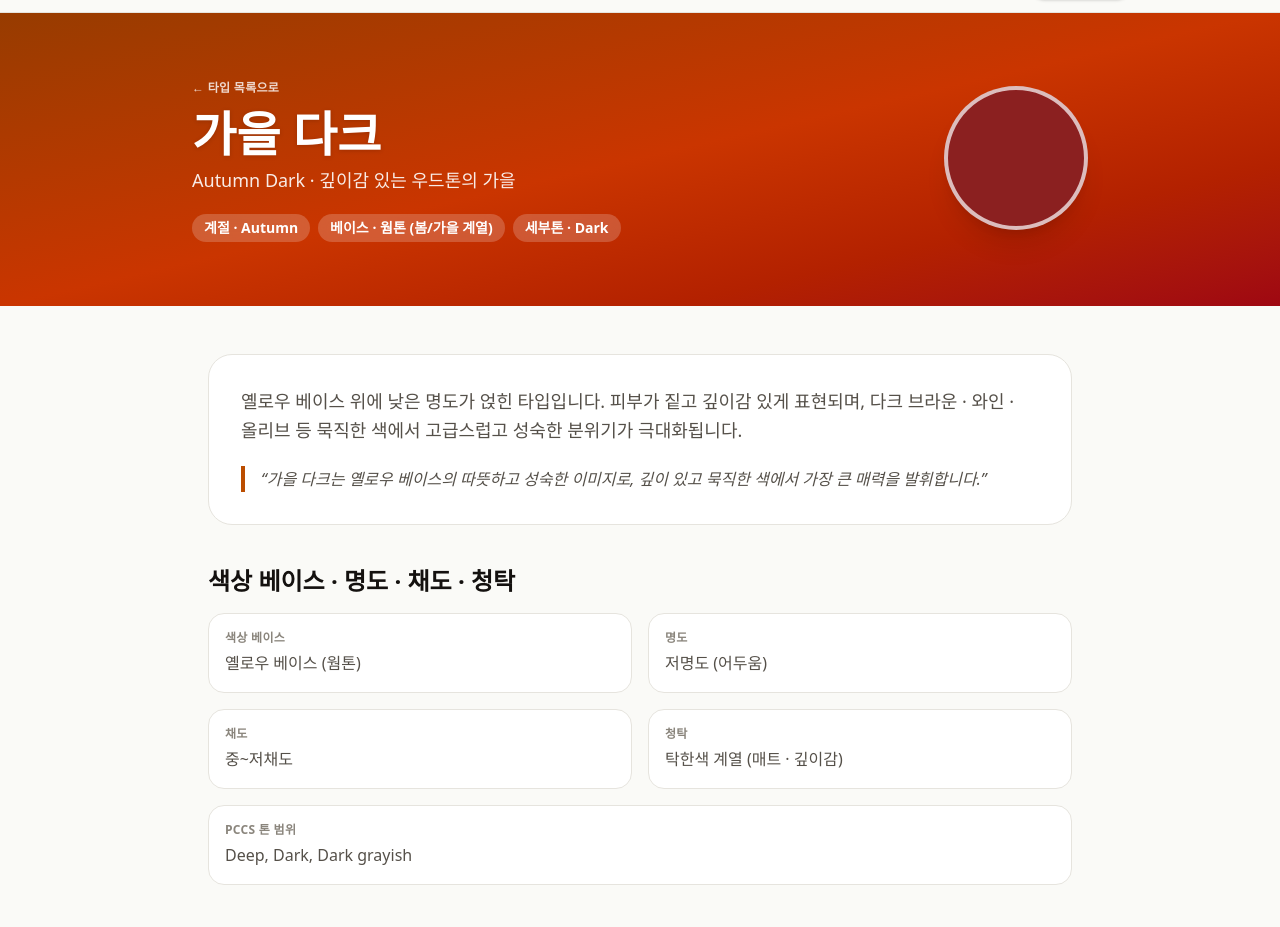
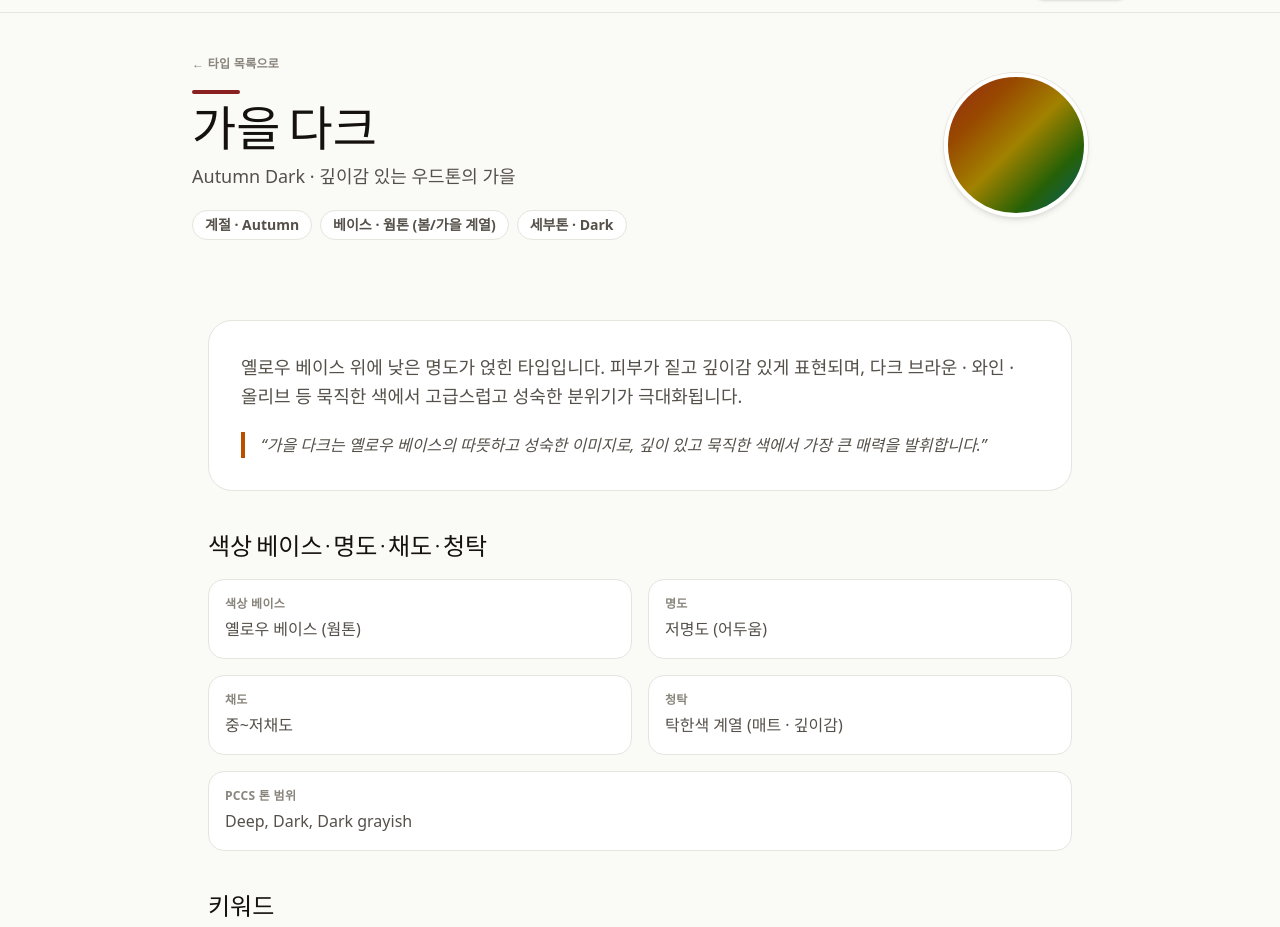
Before and after one commit to sadie100/personal-color-test, a React (Vite) app: page /types/autumn-dark in a window 1280 px wide. Shown: the part 54-981 px from the top of the page. Built offline with nearby package versions, Linux system fonts and the light colour scheme; a web font is replaced by a local one.

Commit message:
ui: 컬러타입유형 세부 페이지 디자인을 새 디자인에 맞춤

```diff
--- a/src/data/colorTypeMeta.ts
+++ b/src/data/colorTypeMeta.ts
@@ -14,14 +14,10 @@ export interface ColorTypeMeta {
   detailTone: DetailTone;
   base: BaseTone;
   signatureHex: string;
-  /** Tailwind gradient classes (without the `bg-gradient-to-*` direction). */
-  gradientClass: string;
   /** border-color utility for top accent on cards. */
   borderClass: string;
   /** soft background tint for cards. */
   bgClass: string;
-  /** hero text color — either "text-white" or "text-slate-900". */
-  heroTextClass: string;
   /** THEORY.md §7 PCCS tone list (language-neutral). */
   pccs: string;
 }
@@ -34,10 +30,8 @@ export const colorTypeMetas: Record<ColorTypeSlug, ColorTypeMeta> = {
     detailTone: "Light",
     base: "Warm",
     signatureHex: "#F5D8B8",
-    gradientClass: "from-amber-200 via-orange-200 to-yellow-100",
     borderClass: "border-amber-300",
     bgClass: "bg-amber-50",
-    heroTextClass: "text-slate-900",
     pccs: "Pale, Light",
   },
   "spring-bright": {
@@ -47,10 +41,8 @@ export const colorTypeMetas: Record<ColorTypeSlug, ColorTypeMeta> = {
     detailTone: "Bright",
     base: "Warm",
     signatureHex: "#FF8C00",
-    gradientClass: "from-rose-400 via-amber-400 to-yellow-300",
     borderClass: "border-rose-400",
     bgClass: "bg-rose-50",
-    heroTextClass: "text-white",
     pccs: "Bright, Vivid",
   },
   "summer-light": {
@@ -60,10 +52,8 @@ export const colorTypeMetas: Record<ColorTypeSlug, ColorTypeMeta> = {
     detailTone: "Light",
     base: "Cool",
     signatureHex: "#C8D8F0",
-    gradientClass: "from-sky-200 via-indigo-200 to-fuchsia-100",
     borderClass: "border-sky-300",
     bgClass: "bg-sky-50",
-    heroTextClass: "text-slate-900",
     pccs: "Pale, Light",
   },
   "summer-muted": {
@@ -73,10 +63,8 @@ export const colorTypeMetas: Record<ColorTypeSlug, ColorTypeMeta> = {
     detailTone: "Muted",
     base: "Cool",
     signatureHex: "#8098C0",
-    gradientClass: "from-slate-400 via-indigo-300 to-purple-300",
     borderClass: "border-slate-400",
     bgClass: "bg-slate-50",
-    heroTextClass: "text-white",
     pccs: "Soft, Light grayish, Grayish, Dull, Strong",
   },
   "autumn-muted": {
@@ -86,10 +74,8 @@ export const colorTypeMetas: Record<ColorTypeSlug, ColorTypeMeta> = {
     detailTone: "Muted",
     base: "Warm",
     signatureHex: "#C8B860",
-    gradientClass: "from-stone-400 via-amber-500 to-orange-400",
     borderClass: "border-stone-400",
     bgClass: "bg-stone-50",
-    heroTextClass: "text-white",
     pccs: "Soft, Light grayish, Grayish, Dull, Strong",
   },
   "autumn-dark": {
@@ -99,10 +85,8 @@ export const colorTypeMetas: Record<ColorTypeSlug, ColorTypeMeta> = {
     detailTone: "Dark",
     base: "Warm",
     signatureHex: "#8B2020",
-    gradientClass: "from-amber-800 via-orange-700 to-red-800",
     borderClass: "border-amber-700",
     bgClass: "bg-amber-50",
-    heroTextClass: "text-white",
     pccs: "Deep, Dark, Dark grayish",
   },
   "winter-bright": {
@@ -112,10 +96,8 @@ export const colorTypeMetas: Record<ColorTypeSlug, ColorTypeMeta> = {
     detailTone: "Bright",
     base: "Cool",
     signatureHex: "#FF1493",
-    gradientClass: "from-fuchsia-500 via-purple-500 to-sky-500",
     borderClass: "border-fuchsia-500",
     bgClass: "bg-fuchsia-50",
-    heroTextClass: "text-white",
     pccs: "Pale, Bright, Vivid, Strong, Deep",
   },
   "winter-dark": {
@@ -125,10 +107,8 @@ export const colorTypeMetas: Record<ColorTypeSlug, ColorTypeMeta> = {
     detailTone: "Dark",
     base: "Cool",
     signatureHex: "#001850",
-    gradientClass: "from-indigo-900 via-slate-800 to-slate-900",
     borderClass: "border-indigo-800",
     bgClass: "bg-slate-100",
-    heroTextClass: "text-white",
     pccs: "Deep, Dark, Dark grayish",
   },
 };
--- a/src/pages/ColorTypeDetail.tsx
+++ b/src/pages/ColorTypeDetail.tsx
@@ -1,11 +1,11 @@
-import { useMemo } from "react";
+import { useMemo, type CSSProperties } from "react";
 import { Link, Navigate, useParams } from "react-router-dom";
 
 import { StylingRecommendations } from "../components/StylingRecommendations";
 import { colorData } from "../data/colorData";
 import { colorTypeMetas } from "../data/colorTypeMeta";
 import { translations } from "../i18n/translations";
-import type { ColorTypeSlug, Lang } from "../types";
+import type { Color, ColorTypeSlug, Lang } from "../types";
 import { colorTypeSlugs, fromSlug } from "../utils/colorTypeSlug";
 
 interface ColorTypeDetailProps {
@@ -22,6 +22,18 @@ const getAdjacent = (slug: ColorTypeSlug): AdjacentSlugs => {
   const prev = colorTypeSlugs[(index - 1 + colorTypeSlugs.length) % colorTypeSlugs.length]!;
   const next = colorTypeSlugs[(index + 1) % colorTypeSlugs.length]!;
   return { prev, next };
+};
+
+/** Blend 5 evenly-sampled palette colors into a soft gradient (falls back to a solid hex). */
+const paletteCircleStyle = (palette: Color[], fallbackHex: string): CSSProperties => {
+  if (palette.length <= 1) {
+    return { backgroundColor: fallbackHex };
+  }
+  const swatches = Array.from(
+    { length: 5 },
+    (_, i) => palette[Math.round((i * (palette.length - 1)) / 4)]!.hex,
+  );
+  return { backgroundImage: `linear-gradient(135deg, ${swatches.join(", ")})` };
 };
 
 export const ColorTypeDetail = ({ lang }: ColorTypeDetailProps) => {
@@ -48,27 +60,30 @@ export const ColorTypeDetail = ({ lang }: ColorTypeDetailProps) => {
 
   return (
     <div className="min-h-screen w-full bg-paper pt-16 pb-16">
-      <section
-        className={["bg-gradient-to-br px-4 py-16", meta.gradientClass, meta.heroTextClass].join(" ")}
-      >
+      <section className="bg-paper px-4 pt-10 pb-8">
         <div className="mx-auto flex max-w-4xl flex-col gap-6 md:flex-row md:items-center md:justify-between">
           <div>
             <Link
               to="/types"
-              className="inline-flex text-xs font-semibold tracking-wide uppercase opacity-80 transition-opacity hover:opacity-100"
+              className="inline-flex text-xs font-semibold tracking-wide uppercase text-ink-3 transition-colors hover:text-ink"
             >
               {detailCopy.backToList}
             </Link>
-            <h1 className="mt-3 text-4xl font-bold drop-shadow-sm md:text-5xl">{copy.title}</h1>
-            <p className="mt-2 text-base opacity-90 md:text-lg">{copy.tagline}</p>
+            <span
+              aria-hidden
+              className="mt-4 block h-1 w-12 rounded-full"
+              style={{ backgroundColor: meta.signatureHex }}
+            />
+            <h1 className="mt-3 font-display text-4xl text-ink md:text-5xl">{copy.title}</h1>
+            <p className="mt-2 text-base text-ink-2 md:text-lg">{copy.tagline}</p>
             <div className="mt-5 flex flex-wrap gap-2 text-xs font-semibold md:text-sm">
-              <span className="rounded-full bg-white/20 px-3 py-1 backdrop-blur">
+              <span className="rounded-full border border-hairline bg-surface px-3 py-1 text-ink-2">
                 {detailCopy.heroMetaSeason(meta.season)}
               </span>
-              <span className="rounded-full bg-white/20 px-3 py-1 backdrop-blur">
+              <span className="rounded-full border border-hairline bg-surface px-3 py-1 text-ink-2">
                 {detailCopy.heroMetaBase(baseLabel)}
               </span>
-              <span className="rounded-full bg-white/20 px-3 py-1 backdrop-blur">
+              <span className="rounded-full border border-hairline bg-surface px-3 py-1 text-ink-2">
                 {detailCopy.heroMetaTone(meta.detailTone)}
               </span>
             </div>
@@ -76,8 +91,8 @@ export const ColorTypeDetail = ({ lang }: ColorTypeDetailProps) => {
 
           <div
             aria-hidden
-            className="relative h-28 w-28 shrink-0 rounded-full border-4 border-white/70 shadow-xl md:h-36 md:w-36"
-            style={{ backgroundColor: meta.signatureHex }}
+            className="relative h-28 w-28 shrink-0 rounded-full border-4 border-surface shadow-md ring-1 ring-hairline md:h-36 md:w-36"
+            style={paletteCircleStyle(palette, meta.signatureHex)}
           />
         </div>
       </section>
@@ -98,7 +113,7 @@ export const ColorTypeDetail = ({ lang }: ColorTypeDetailProps) => {
         </section>
 
         <section aria-labelledby="attributes-heading">
-          <h2 id="attributes-heading" className="mb-4 text-xl font-bold text-ink md:text-2xl">
+          <h2 id="attributes-heading" className="mb-4 font-display text-xl text-ink md:text-2xl">
             {detailCopy.baseLabel} · {detailCopy.brightnessLabel} · {detailCopy.chromaLabel} · {detailCopy.clarityLabel}
           </h2>
           <dl className="grid grid-cols-1 gap-4 sm:grid-cols-2">
@@ -115,7 +130,7 @@ export const ColorTypeDetail = ({ lang }: ColorTypeDetailProps) => {
         </section>
 
         <section aria-labelledby="keywords-heading">
-          <h2 id="keywords-heading" className="mb-3 text-xl font-bold text-ink md:text-2xl">
+          <h2 id="keywords-heading" className="mb-3 font-display text-xl text-ink md:text-2xl">
             {detailCopy.keywordsLabel}
           </h2>
           <ul className="flex flex-wrap gap-2">
@@ -135,7 +150,7 @@ export const ColorTypeDetail = ({ lang }: ColorTypeDetailProps) => {
         </section>
 
         <section aria-labelledby="palette-heading">
-          <h2 id="palette-heading" className="mb-3 text-xl font-bold text-ink md:text-2xl">
+          <h2 id="palette-heading" className="mb-3 font-display text-xl text-ink md:text-2xl">
             {detailCopy.paletteLabel}
           </h2>
           <ul className="grid grid-cols-5 gap-2 sm:grid-cols-8 md:grid-cols-10">
@@ -153,7 +168,7 @@ export const ColorTypeDetail = ({ lang }: ColorTypeDetailProps) => {
         </section>
 
         <section aria-labelledby="beauty-heading">
-          <h2 id="beauty-heading" className="mb-4 text-xl font-bold text-ink md:text-2xl">
+          <h2 id="beauty-heading" className="mb-4 font-display text-xl text-ink md:text-2xl">
             {detailCopy.beautyTitle}
           </h2>
           <StylingRecommendations
@@ -183,7 +198,7 @@ export const ColorTypeDetail = ({ lang }: ColorTypeDetailProps) => {
             <span
               aria-hidden
               className="h-8 w-8 shrink-0 rounded-full border border-white/70 shadow-sm"
-              style={{ backgroundColor: prevMeta.signatureHex }}
+              style={paletteCircleStyle(colorData[prevMeta.type], prevMeta.signatureHex)}
             />
           </Link>
           <Link
@@ -204,7 +219,7 @@ export const ColorTypeDetail = ({ lang }: ColorTypeDetailProps) => {
             <span
               aria-hidden
               className="h-8 w-8 shrink-0 rounded-full border border-white/70 shadow-sm"
-              style={{ backgroundColor: nextMeta.signatureHex }}
+              style={paletteCircleStyle(colorData[nextMeta.type], nextMeta.signatureHex)}
             />
           </Link>
         </nav>
```
